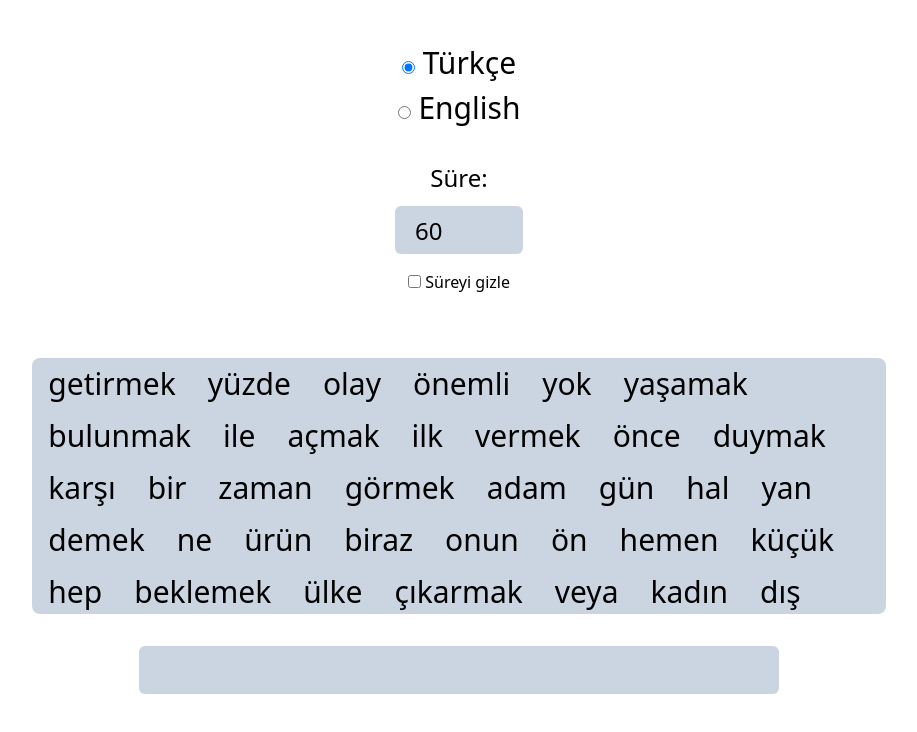
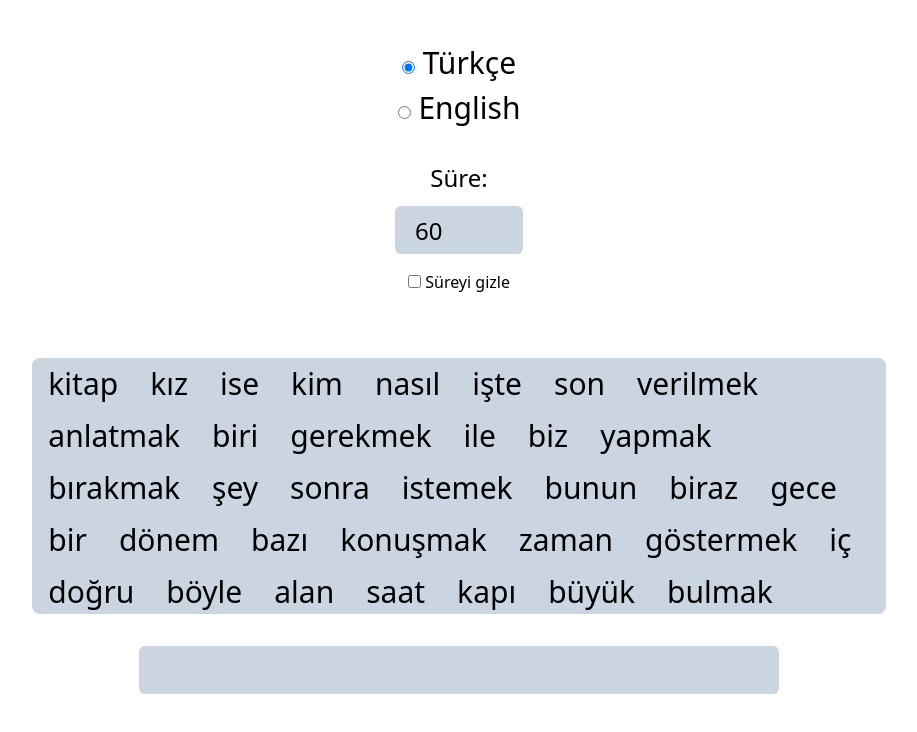
Before and after one commit to furkanbaIikci/ten-fingers-project, a React (Create React App) app: page / in a window 1280 px wide. Shown: the top 732 px of the page, without its empty margins (181-1098 px from the left). Built offline with nearby package versions, Linux system fonts and the light colour scheme.

Commit message:
Update App.js

```diff
--- a/src/App.js
+++ b/src/App.js
@@ -22,9 +22,9 @@ function App() {
 
   useEffect(() => {
     if (language === "Turkish") {
-      setWords(turkishWords);
+      setWords(shuffle(turkishWords));
     } else {
-      setWords(englishWords);
+      setWords(shuffle(englishWords));
     }
 
   }, [language]);
```
